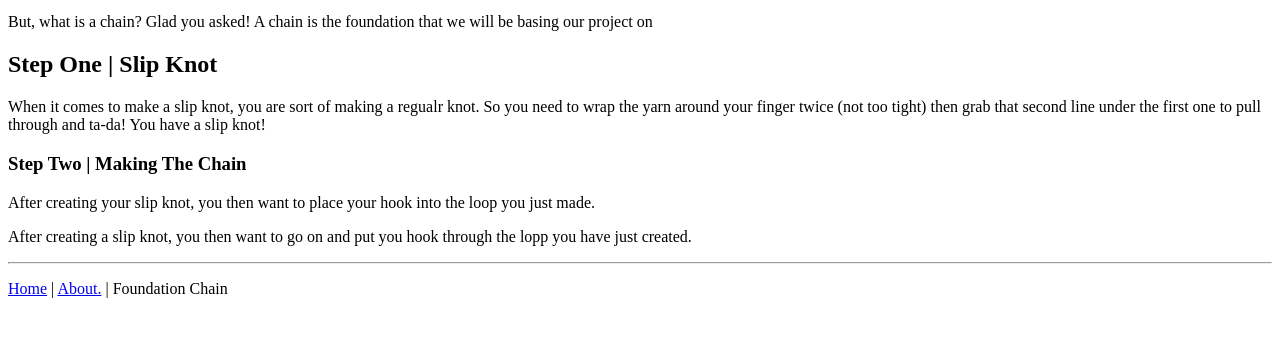
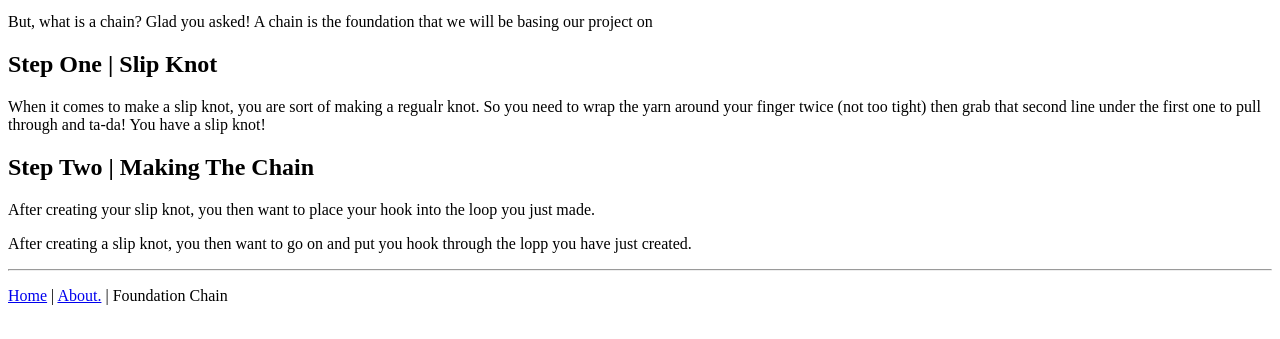
Before and after one commit to LisetteRivera/crochetcronicals-, a plain HTML site: page creatingachain.html in a window 1280 px wide. Shown: the part 87-426 px from the top of the page. Drawn offline with Linux system fonts and the light colour scheme.

Commit message:
Update creatingachain.html

```diff
--- a/creatingachain.html
+++ b/creatingachain.html
@@ -13,7 +13,7 @@
   <p><h2>Step One | Slip Knot</h2></p>
 <p>When it comes to make a slip knot, you are sort of making a regualr knot. So you need to wrap the yarn around your finger twice (not too tight) then grab that second line under the first one to pull through and ta-da! You have a slip knot!</p>
 
-<p><h3>Step Two | Making The Chain</h3></p>
+<p><h2>Step Two | Making The Chain</h2></p>
 <p>After creating your slip knot, you then want to place your hook into the loop you just made.</p>
 
 <p>After creating a slip knot, you then want to go on and put you hook through the lopp you have just created.
```
